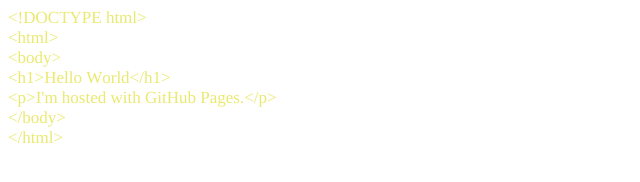
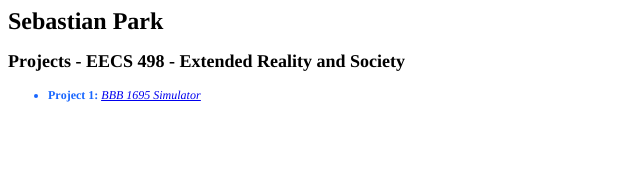
Before and after one commit to SebasJPark/SebasJPark.github.io, a plain HTML site: page index.html in a window 1280 px wide. Shown: the whole page, without its empty margins (0-640 px from the left). Drawn offline with Linux system fonts and the light colour scheme.

Commit message:
Update index.html

```diff
--- a/index.html
+++ b/index.html
@@ -7,17 +7,19 @@
   <meta name="Generator" content="Cocoa HTML Writer">
   <meta name="CocoaVersion" content="2487.3">
   <style type="text/css">
-    p.p1 {margin: 0.0px 0.0px 0.0px 0.0px; font: 17.0px Times; color: #eae96f; -webkit-text-stroke: #eae96f}
+    li.li3 {margin: 0.0px 0.0px 0.0px 0.0px; font: 12.0px Times; color: #1866ff; -webkit-text-stroke: #1866ff}
     span.s1 {font-kerning: none}
+    span.s2 {-webkit-text-stroke: 0px #000000}
+    span.s3 {font-kerning: none; -webkit-text-stroke: 0px #000000}
+    span.s4 {text-decoration: underline ; font-kerning: none; -webkit-text-stroke: 0px #1866ff}
+    ul.ul1 {list-style-type: disc}
   </style>
 </head>
 <body>
-<p class="p1"><span class="s1">&lt;!DOCTYPE html&gt;</span></p>
-<p class="p1"><span class="s1">&lt;html&gt;</span></p>
-<p class="p1"><span class="s1">&lt;body&gt;</span></p>
-<p class="p1"><span class="s1">&lt;h1&gt;Hello World&lt;/h1&gt;</span></p>
-<p class="p1"><span class="s1">&lt;p&gt;I'm hosted with GitHub Pages.&lt;/p&gt;</span></p>
-<p class="p1"><span class="s1">&lt;/body&gt;</span></p>
-<p class="p1"><span class="s1">&lt;/html&gt;</span></p>
+<h1 style="margin: 0.0px 0.0px 16.1px 0.0px; font: 24.0px Times; -webkit-text-stroke: #000000"><span class="s1"><b>Sebastian Park</b></span></h1>
+<h2 style="margin: 0.0px 0.0px 14.9px 0.0px; font: 18.0px Times; -webkit-text-stroke: #000000"><span class="s1"><b>Projects - EECS 498 - Extended Reality and Society</b></span></h2>
+<ul class="ul1">
+  <li class="li3"><span class="s2"><b></b></span><span class="s3"><b>Project 1:</b> <a href="https://www.youtube.com/watch?v=lmTHacTgRF8"><span class="s4"><i>BBB 1695 Simulator</i></span></a></span></li>
+</ul>
 </body>
 </html>
```
